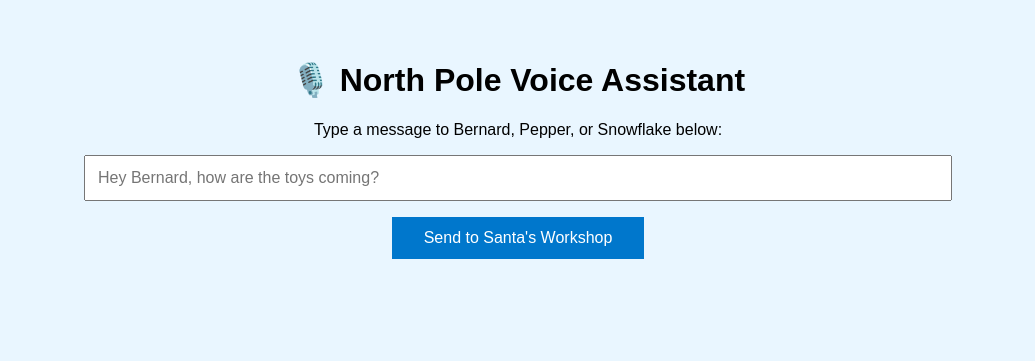
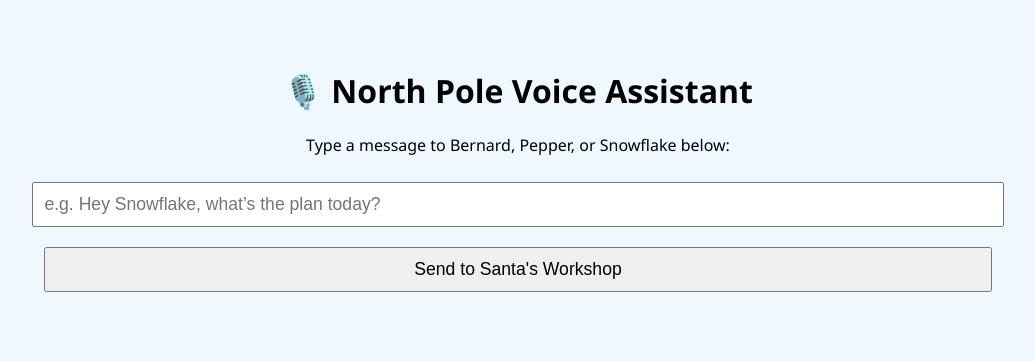
Before and after one commit to redsleigh/bernard-voice, a Flask app: page / in a window 1280 px wide. Shown: the top 361 px of the page, without its empty margins (122-1157 px from the left). Run offline with Flask 3, Linux system fonts and the light colour scheme.

Commit message:
Update: Full working voice assistant HTML with voice_id matching

```diff
--- a/templates/index.html
+++ b/templates/index.html
@@ -1,70 +1,89 @@
 <!DOCTYPE html>
 <html lang="en">
 <head>
-    <meta charset="UTF-8">
+  <meta charset="UTF-8" />
+  <meta name="viewport" content="width=device-width, initial-scale=1.0"/>
   <title>North Pole Voice Assistant</title>
   <style>
     body {
-            font-family: Arial, sans-serif;
-            background: #e9f6ff;
+      font-family: 'Segoe UI', sans-serif;
       text-align: center;
-            padding: 2em;
+      background-color: #f0f8ff;
+      padding: 40px;
     }
-        input[type="text"] {
-            width: 70%;
-            padding: 0.75em;
-            font-size: 1em;
+    input, button {
+      padding: 10px;
+      font-size: 1.1em;
+      width: 80%;
+      margin: 10px 0;
     }
-        button {
-            padding: 0.75em 2em;
-            font-size: 1em;
-            background-color: #0077cc;
-            color: white;
-            border: none;
-            margin-top: 1em;
-            cursor: pointer;
-        }
-        button:hover {
-            background-color: #005fa3;
+    #response {
+      margin-top: 20px;
+      font-style: italic;
+      color: #2c3e50;
     }
   </style>
 </head>
 <body>
   <h1>🎙️ North Pole Voice Assistant</h1>
   <p>Type a message to Bernard, Pepper, or Snowflake below:</p>
-    <input type="text" id="userInput" placeholder="Hey Bernard, how are the toys coming?" />
-    <br />
-    <button onclick="sendToWorkshop()">Send to Santa's Workshop</button>
 
-    <p id="status" style="margin-top: 1em; color: red;"></p>
+  <input type="text" id="userInput" placeholder="e.g. Hey Snowflake, what’s the plan today?" />
+  <br/>
+  <button onclick="sendMessage()">Send to Santa's Workshop</button>
+
+  <div id="response"></div>
 
   <script>
-        async function sendToWorkshop() {
-            const userInput = document.getElementById('userInput').value;
-            const status = document.getElementById('status');
-            status.textContent = '🎄 Thinking...';
+    // Elf voice ID mapping
+    const VOICES = {
+      bernard: "VCgLBmBjldJmfphyB8sZ",
+      pepper: "W4crgEyhEtLRIj1Y3LnP",
+      snowflake: "uHiItyLY8A5jJv9AKoH9"
+    };
+
+    function detectElf(text) {
+      const lower = text.toLowerCase();
+      if (lower.includes("pepper")) return VOICES.pepper;
+      if (lower.includes("snowflake")) return VOICES.snowflake;
+      return VOICES.bernard;
+    }
+
+    async function sendMessage() {
+      const input = document.getElementById("userInput").value.trim();
+      const responseDiv = document.getElementById("response");
+
+      if (!input) {
+        responseDiv.textContent = "Please type a message first.";
+        return;
+      }
+
+      const voice_id = detectElf(input);
+      responseDiv.textContent = "🎧 Working on it...";
 
       try {
-                const response = await fetch('/generate', {
-                    method: 'POST',
+        const response = await fetch("/generate", {
+          method: "POST",
           headers: {
-                        'Content-Type': 'application/json'
+            "Content-Type": "application/json"
           },
-                    body: JSON.stringify({ prompt: userInput })
+          body: JSON.stringify({
+            text: input,
+            voice_id: voice_id
+          })
         });
 
         if (!response.ok) {
-                    throw new Error(`Server error: ${response.status}`);
+          throw new Error("Server error");
         }
 
-                const blob = await response.blob();
-                const audioURL = URL.createObjectURL(blob);
-                const audio = new Audio(audioURL);
+        const result = await response.json();
+        const audio = new Audio(result.audio_url);
         audio.play();
-                status.textContent = '';
+        responseDiv.textContent = "✅ Your elf has responded!";
       } catch (err) {
         console.error(err);
-                status.textContent = '❌ Something went wrong.';
+        responseDiv.textContent = "❌ Something went wrong.";
       }
     }
   </script>
```
Also changed, not shown: 062225_old_app.py (deleted, +0 -51 lines). Lines whose indentation alone changed are shown as unchanged.
